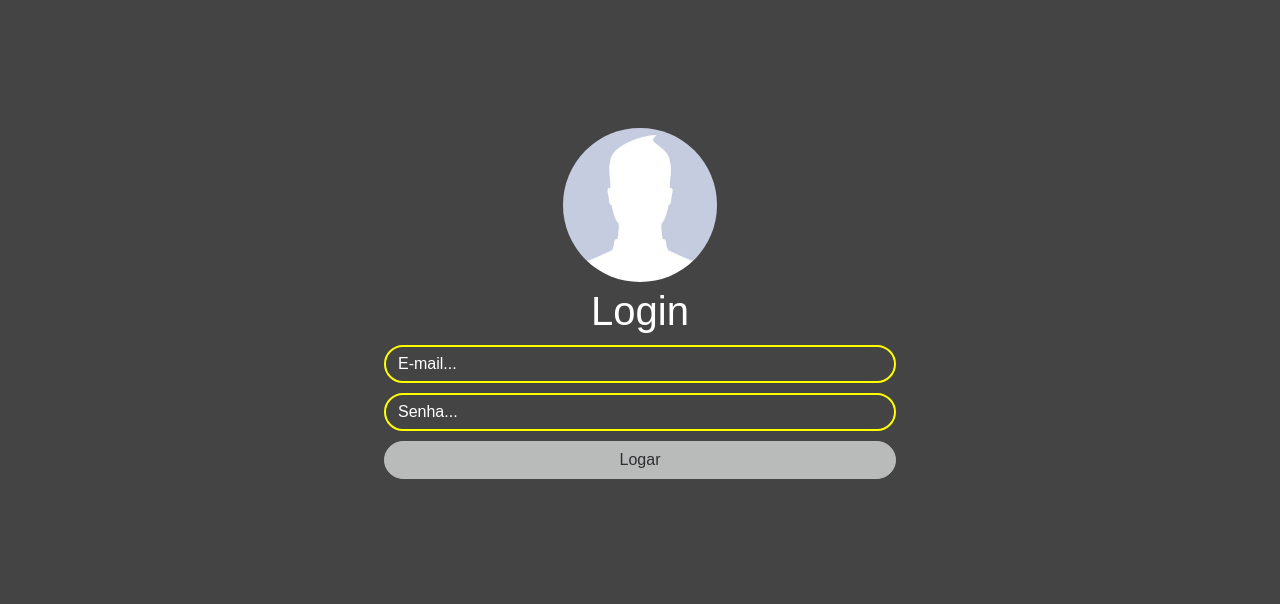
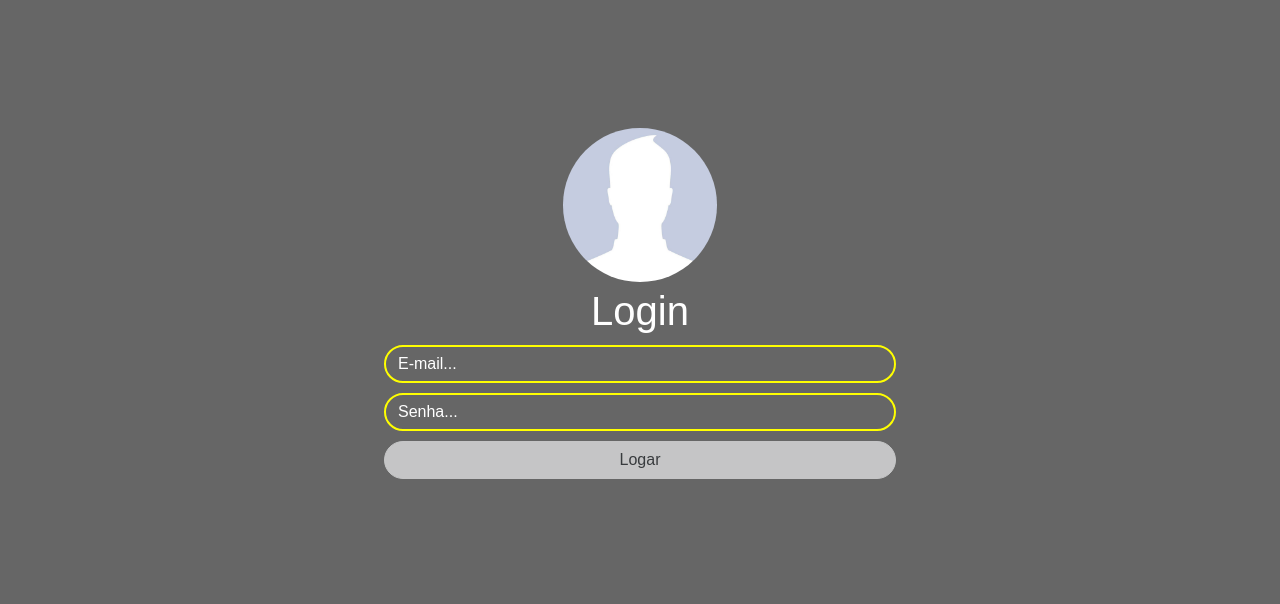
Before and after one commit to gabrielleandro02/IKbase, a plain HTML site: page frontend/views/login.html in a window 1280 px wide. Shown: the top 604 px of the page. Drawn offline with nearby package versions, Linux system fonts and the light colour scheme; files whose address does not match are found by name.

Commit message:
Add files via upload

```diff
--- a/frontend/public/css/cadastro.css
+++ b/frontend/public/css/cadastro.css
@@ -1,10 +1,11 @@
 #container{
-    background-color: #444444;
+    background-color: #666666;
     width: 100%;
-    height: 100vh;
+    height: auto;
     padding: 10% 30%;
     text-align: center;
     color: white;
+
 }
 
 input{
@@ -27,7 +28,7 @@ input{
 .form-control{
     border-radius: 20px;
     border: yellow 2px solid;
-    background-color: #444444;
+    background-color: #666666;
     color: white;
 }
 
```
